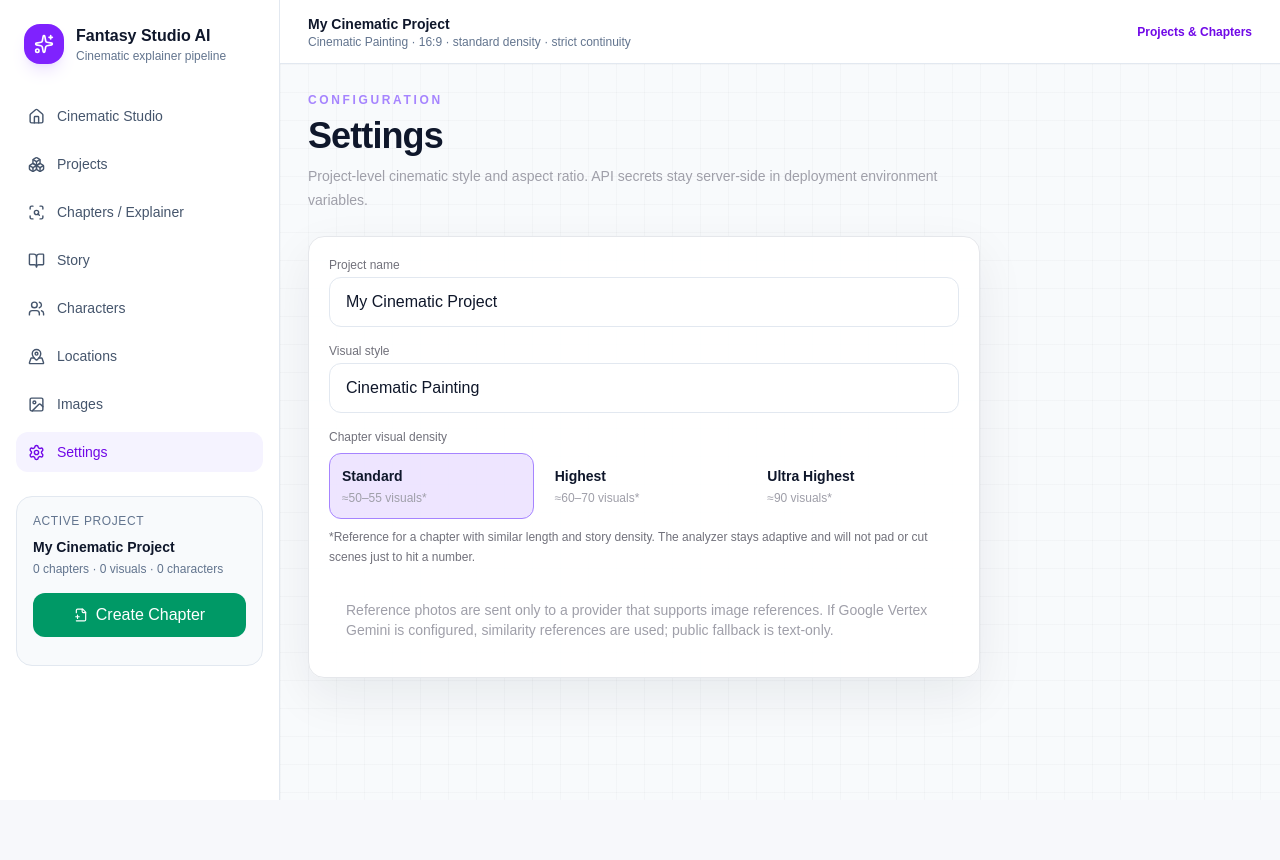
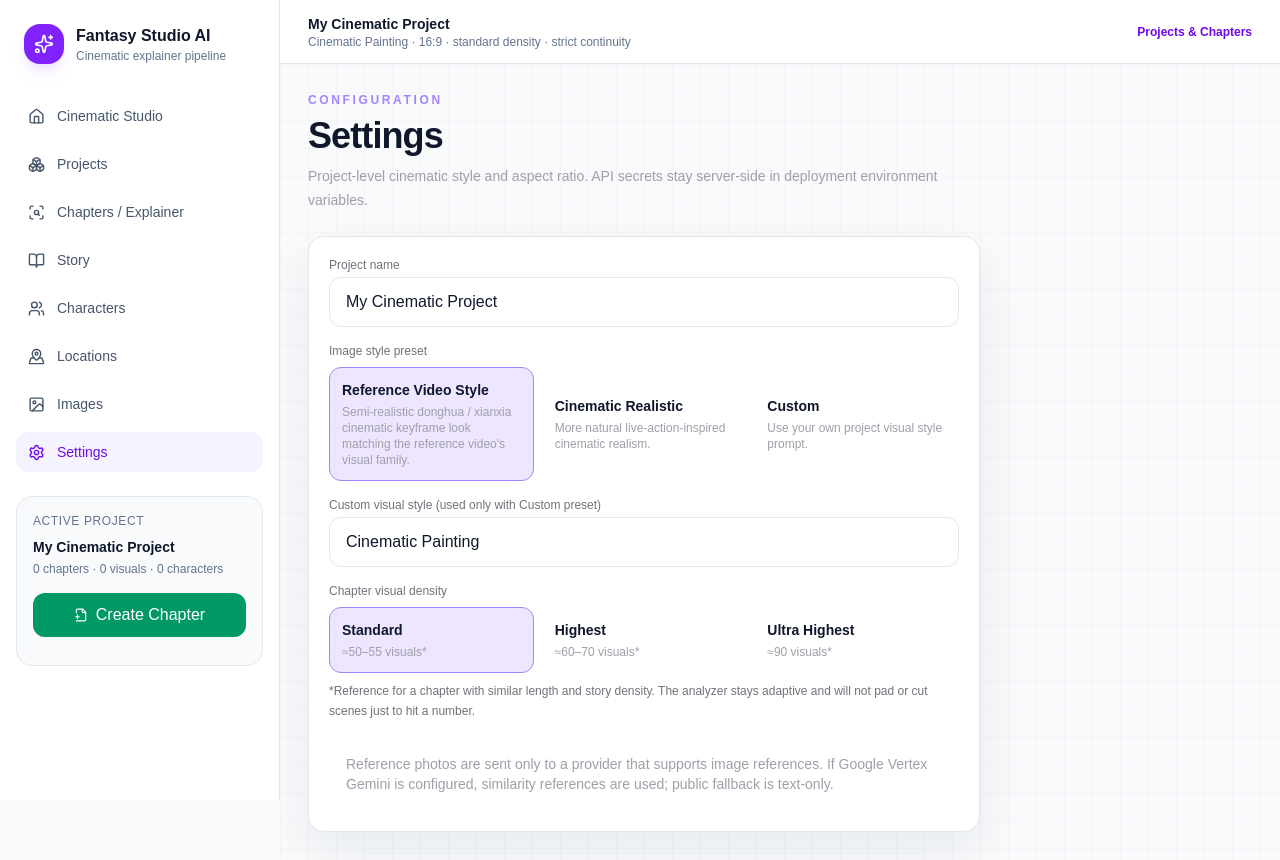
Before and after one commit to shuvinexofficial143-design/Fantasy-manga, a Next.js app: page /settings in a window 1280 px wide. Before the commit the page ends 800 px from the top, so only its background shows below. Built offline with nearby package versions, Linux system fonts and the light colour scheme.

Commit message:
Add image style preset controls to settings

```diff
--- a/app/settings/page.tsx
+++ b/app/settings/page.tsx
@@ -2,6 +2,7 @@
 import {PageHeading,Card} from "@/components/ui";
 import {useProject} from "@/components/project-provider";
 import {VISUAL_DENSITY_OPTIONS} from "@/lib/chapters";
+import {STYLE_PRESETS} from "@/lib/style-presets";
 
 export default function SettingsPage(){
   const {project,updateProject}=useProject();
@@ -9,7 +10,16 @@ export default function SettingsPage(){
     <PageHeading eyebrow="Configuration" title="Settings" description="Project-level cinematic style and aspect ratio. API secrets stay server-side in deployment environment variables."/>
     <Card className="max-w-2xl space-y-4 p-5">
       <label className="block"><span className="mb-1 block text-xs text-zinc-500">Project name</span><input value={project.name} onChange={(e)=>updateProject((p)=>({...p,name:e.target.value,updatedAt:new Date().toISOString()}))} className="w-full rounded-xl border border-white/10 bg-black/25 px-4 py-3"/></label>
-      <label className="block"><span className="mb-1 block text-xs text-zinc-500">Visual style</span><input value={project.visualStyle} onChange={(e)=>updateProject((p)=>({...p,visualStyle:e.target.value,updatedAt:new Date().toISOString()}))} className="w-full rounded-xl border border-white/10 bg-black/25 px-4 py-3"/></label>
+            <div>
+        <div className="mb-2 text-xs text-zinc-500">Image style preset</div>
+        <div className="grid gap-2 sm:grid-cols-3">
+          {STYLE_PRESETS.map((option)=><button key={option.value} onClick={()=>updateProject((p)=>({...p,imageStylePreset:option.value,updatedAt:new Date().toISOString()}))} title={option.description} className={`rounded-xl border p-3 text-left transition ${project.imageStylePreset===option.value?"border-violet-400 bg-violet-500/15":"border-white/10 bg-white/5"}`}>
+            <span className="block text-sm font-bold">{option.label}</span>
+            <span className="mt-1 block text-xs leading-4 text-zinc-400">{option.description}</span>
+          </button>)}
+        </div>
+      </div>
+      <label className="block"><span className="mb-1 block text-xs text-zinc-500">Custom visual style {project.imageStylePreset==="custom"?"(active)":"(used only with Custom preset)"}</span><input value={project.visualStyle} onChange={(e)=>updateProject((p)=>({...p,visualStyle:e.target.value,updatedAt:new Date().toISOString()}))} className="w-full rounded-xl border border-white/10 bg-black/25 px-4 py-3"/></label>
       <div>
         <div className="mb-2 text-xs text-zinc-500">Chapter visual density</div>
         <div className="grid gap-2 sm:grid-cols-3">
```
